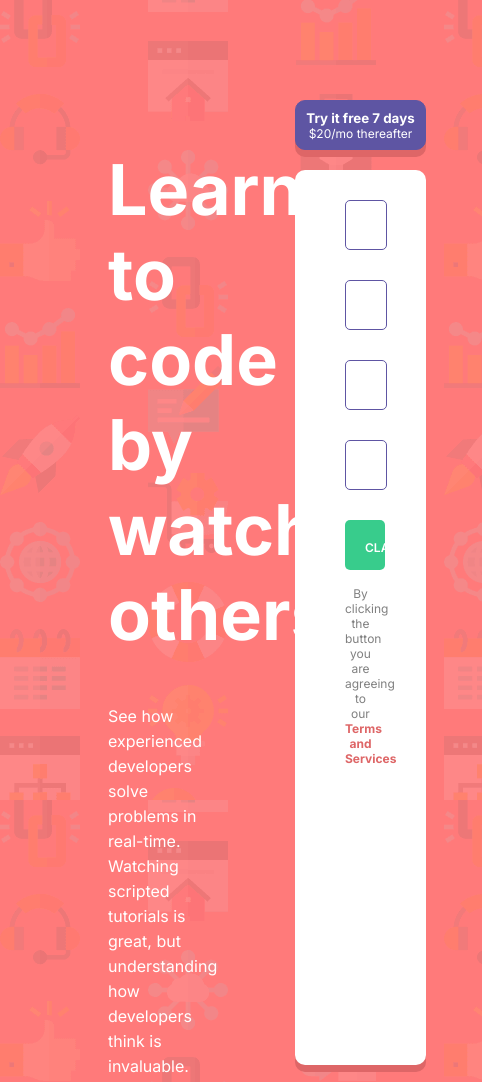
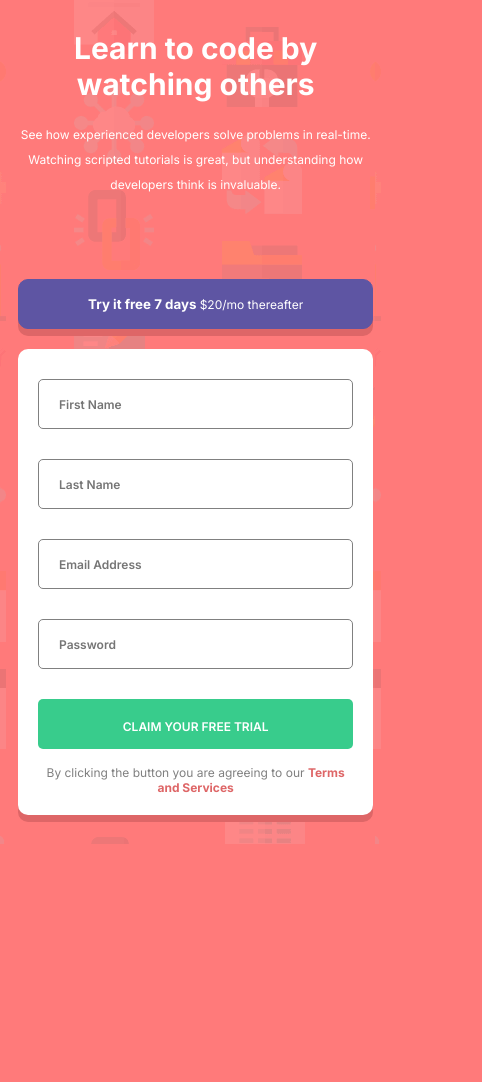
Before and after one commit to olamideakinyemi/hng-registration-form, a plain HTML site: page index.html in a window 390 px wide. Shown: the top 1082 px of the page, 482 px wide, since content can reach past the window. After the commit the page ends 844 px from the top, so only its background shows below. Drawn offline with Linux system fonts and the light colour scheme.

Commit message:
finished mobile responsiveness

```diff
--- a/img/Registration form_files/style.css
+++ /dev/null
@@ -1,91 +0,0 @@
-@import url('https://fonts.googleapis.com/css2?family=Inter:wght@100;200;300;400;500;600;700&display=swap');
-
-:root{
-    background-image: url(./img/bg-intro-desktop.png);
-    background-color: #ff7a7a;
-    color: white;
-    font-family: 'Inter', sans-serif;
-}
-
-.container{
-    display: flex;
-    margin-top: 70px;
-    width: 100%;
-}
-
-header{
-    display: flex;
-    align-items: center;
-    width: 100%;
-    margin: 50px 70px;
-}
-
-main{
-    width: 100%;
-    margin: 50px 70px;
-}
-
-.desc{
-    line-height: 25px;
-}
-
-
-.card{
-    width: 80%;
-    height: 100%;
-    margin-top: 20px;
-    background-color: white;
-    border-radius: 20px;
-    color: black;
-    box-shadow: 0px 7px #DE6667;
-}
-
-input{
-    width: 80%;
-    height: 60px;
-    margin: 10px 50px;
-    padding: 20px;
-    border-radius: 5px;
-    outline: none;
-    border: 1px solid #5E55A3;
-}
-
-
-
-button{
-    width: 80%;
-    height: 50px;
-    border-radius: 10px;
-    background-color: #5E55A3;
-    color: white;
-    outline: none;
-    border: 1px solid #5E55A3;
-    box-shadow: 0px 7px #DE6667;
-}
-
-.terms{
-    font-size: 12px;
-    text-align: center;
-    color: gray;
-}
-
-.tands{
-    color: #DE6667;
-    font-weight: 700;
-}
-
-.submit{
-    background-color: #38cc8c;
-    border: none;
-    color: white;
-    font-weight: 600;
-}
-
-.trialdesc{
-
-}
-
-.amount{
-    font-size: 14px;
-  font-weight: 700px
-}
--- a/style.css
+++ b/style.css
@@ -59,10 +59,14 @@ input {
     padding: 20px;
     border-radius: 5px;
     outline: none;
-    border: 1px solid #5e55a3;
+    border: 1px solid gray;
     font-size: 12px;
     font-weight: 600;
     margin-top: 30px;
+}
+
+input:focus{
+    border: 1px solid #5e55a3;
 }
 
 .inputs{
@@ -107,32 +111,47 @@ button {
     font-weight: 700;
 }
 
-/* @media only screen and (max-width: 900px) {
+@media only screen and (max-width: 900px) {
+    body {
+        background-image: url(./img/bg-intro-mobile.png);
+        background-color: #ff7a7a;
+        color: white;
+    }
     .container {
         display: block;
-        margin: 0px;
+        margin: 10px 10px;
     }
     main{
         width: 100%;
     }
     header{
-        width: 100%;
+        width: 95%;
     }
     button{
-        width: 100%;
-        margin-top: 20px;
+        width: 95%;
+        margin-top: 70px;
     }
     .card{
-        width: 100%;
+        width: 95%;
         height: fit-content;
 }
     input{
         width: 100%;
     }
+    .inputs{
+        margin: 10px 20px;
+    }
     h1{
-        font-size: 40px;
+        font-size: 30px;
     }
     .desc{
         width: 100%;
+        font-size: 12px;
     }
-} */
+    .terms{
+        padding-bottom: 20px;
+    }
+    header{
+        text-align: center;
+    }
+}
```
Also changed, not shown: img/Registration form.html (deleted, +0 -110 lines), img/bg-intro-mobile.png (added), 2 other files.
